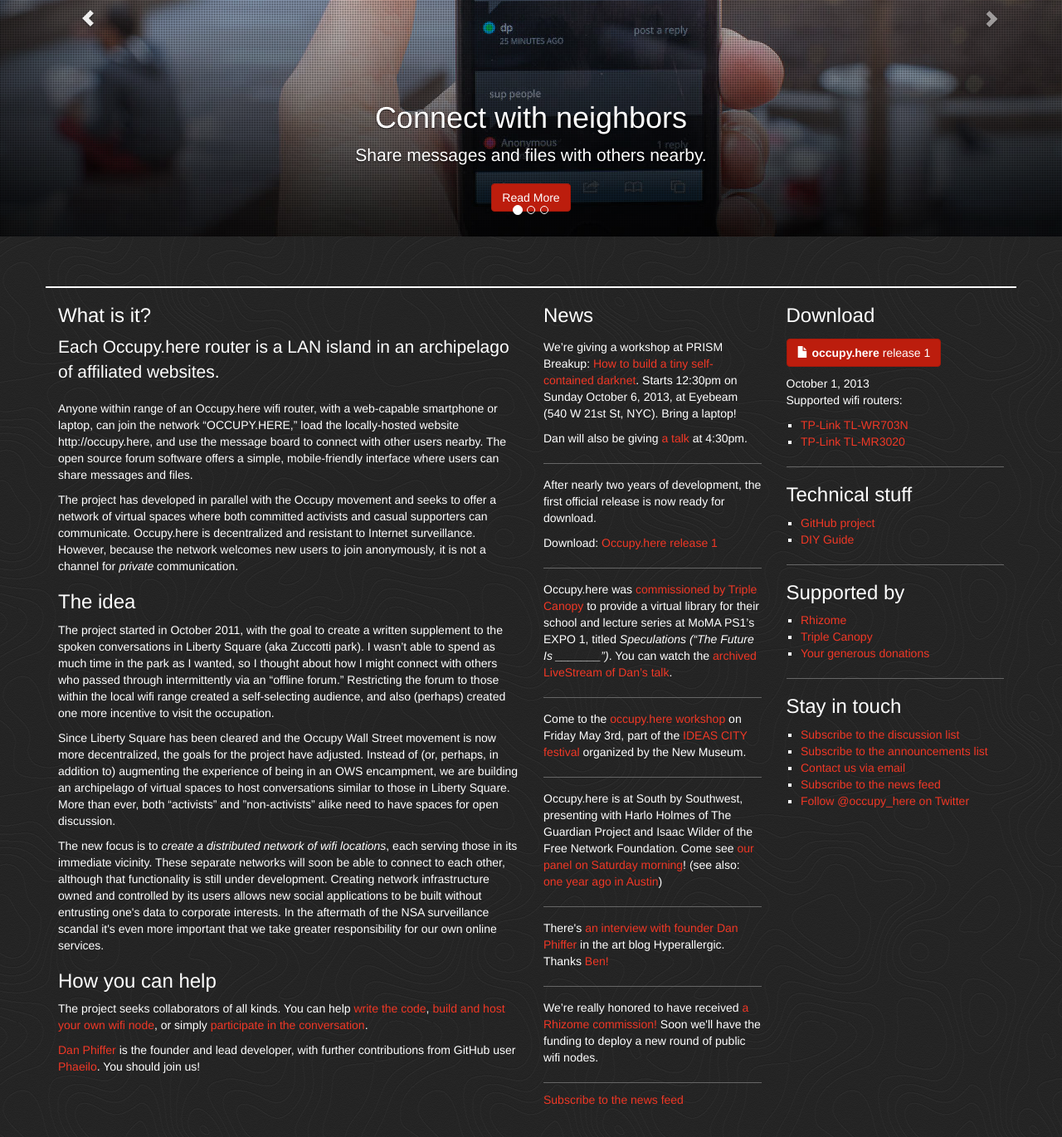
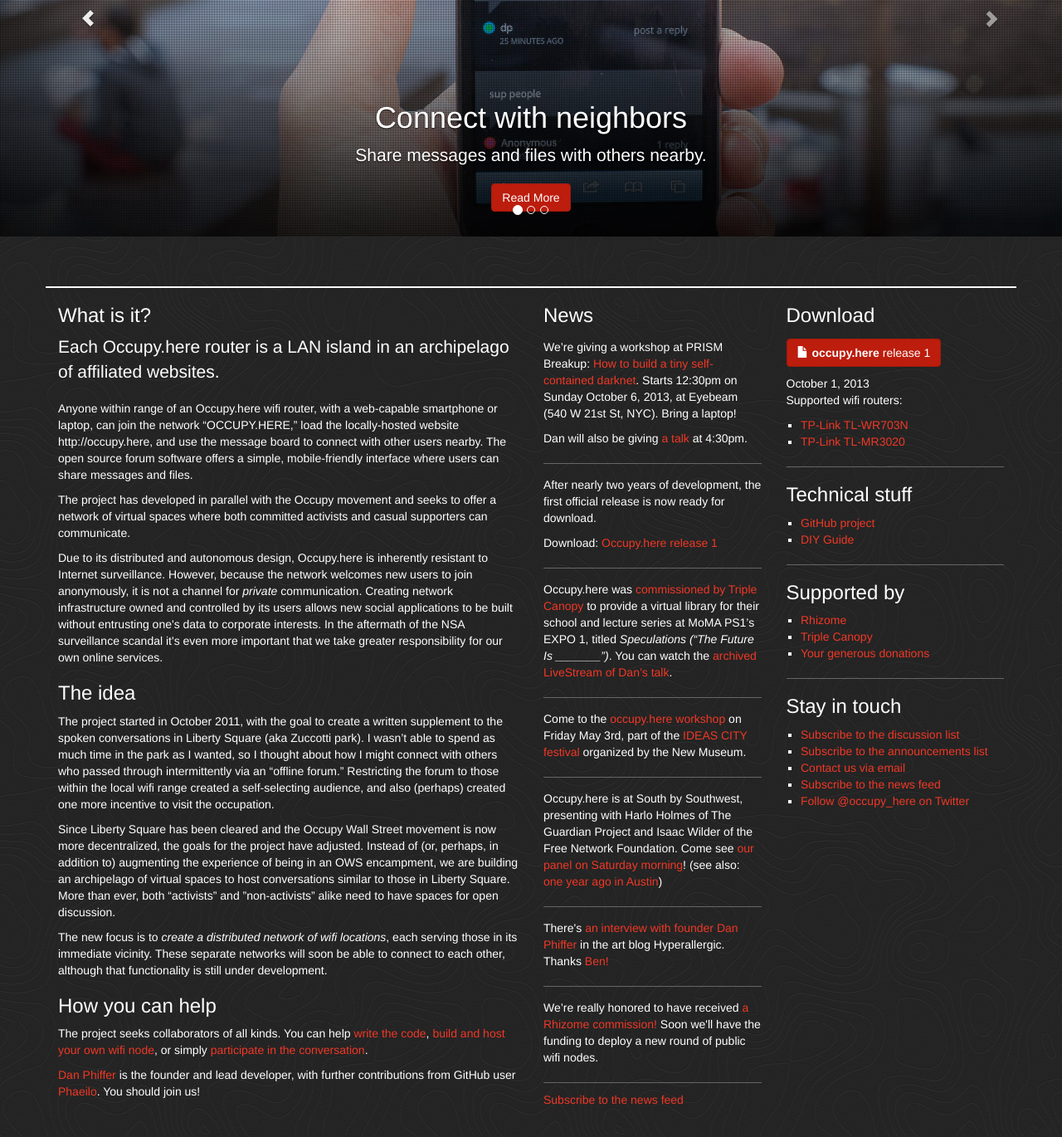
Before and after one commit to occupyhere/occupyhere.github.io, a Jekyll site: the page built from index.html, in a window 1280 px wide and 1400 px high, scrolled down 265 px. Shown: the top 1370 px of the window at 83% size. Built offline with Jekyll 4.4.1, drawn with Linux system fonts in a browser that asks for light colours; Markdown is read by kramdown in place of the engine named in the settings.

Commit message:
Wordsmithing

```diff
--- a/_includes/what_is_it.html
+++ b/_includes/what_is_it.html
@@ -1,11 +1,12 @@
 <h3>What is it?</h3>
 <p class="lead">Each Occupy.here router is a LAN island in an archipelago of affiliated websites.</p>
 <p>Anyone within range of an Occupy.here wifi router, with a web-capable smartphone or laptop, can join the network “OCCUPY.HERE,” load the locally-hosted website http://occupy.here, and use the message board to connect with other users nearby. The open source forum software offers a simple, mobile-friendly interface where users can share messages and files.</p>
-<p>The project has developed in parallel with the Occupy movement and seeks to offer a network of virtual spaces where both committed activists and casual supporters can communicate. Occupy.here is decentralized and resistant to Internet surveillance. However, because the network welcomes new users to join anonymously, it is not a channel for <i>private</i> communication.</p>
+<p>The project has developed in parallel with the Occupy movement and seeks to offer a network of virtual spaces where both committed activists and casual supporters can communicate.</p>
+<p>Due to its distributed and autonomous design, Occupy.here is inherently resistant to Internet surveillance. However, because the network welcomes new users to join anonymously, it is not a channel for <i>private</i> communication. Creating network infrastructure owned and controlled by its users allows new social applications to be built without entrusting one's data to corporate interests. In the aftermath of the NSA surveillance scandal it's even more important that we take greater responsibility for our own online services.</p>
 <h3>The idea</h3>
 <p>The project started in October 2011, with the goal to create a written supplement to the spoken conversations in Liberty Square (aka Zuccotti park). I wasn’t able to spend as much time in the park as I wanted, so I thought about how I might connect with others who passed through intermittently via an “offline forum.” Restricting the forum to those within the local wifi range created a self-selecting audience, and also (perhaps) created one more incentive to visit the occupation.</p>
 <p>Since Liberty Square has been cleared and the Occupy Wall Street movement is now more decentralized, the goals for the project have adjusted. Instead of (or, perhaps, in addition to) augmenting the experience of being in an OWS encampment, we are building an archipelago of virtual spaces to host conversations similar to those in Liberty Square. More than ever, both “activists” and ”non-activists” alike need to have spaces for open discussion.</p>
-<p>The new focus is to <em>create a distributed network of wifi locations</em>, each serving those in its immediate vicinity. These separate networks will soon be able to connect to each other, although that functionality is still under development. Creating network infrastructure owned and controlled by its users allows new social applications to be built without entrusting one's data to corporate interests. In the aftermath of the NSA surveillance scandal it's even more important that we take greater responsibility for our own online services.</p>
+<p>The new focus is to <em>create a distributed network of wifi locations</em>, each serving those in its immediate vicinity. These separate networks will soon be able to connect to each other, although that functionality is still under development.</p>
 <h3>How you can help</h2>
 <p>The project seeks collaborators of all kinds. You can help <a href="https://github.com/occupyhere/occupy.here">write the code</a>, <a href="https://github.com/occupyhere/occupy.here/wiki/How-to-build-Occupy.here">build and host your own wifi node</a>, or simply <a href="https://lists.riseup.net/www/info/occupy.here">participate in the conversation</a>.</p>
 <p><a href="http://phiffer.org/">Dan Phiffer</a> is the founder and lead developer, with further contributions from GitHub user <a href="https://github.com/Phaeilo">Phaeilo</a>. You should join us!</p>
```
Also changed, not shown: 1 other file.
